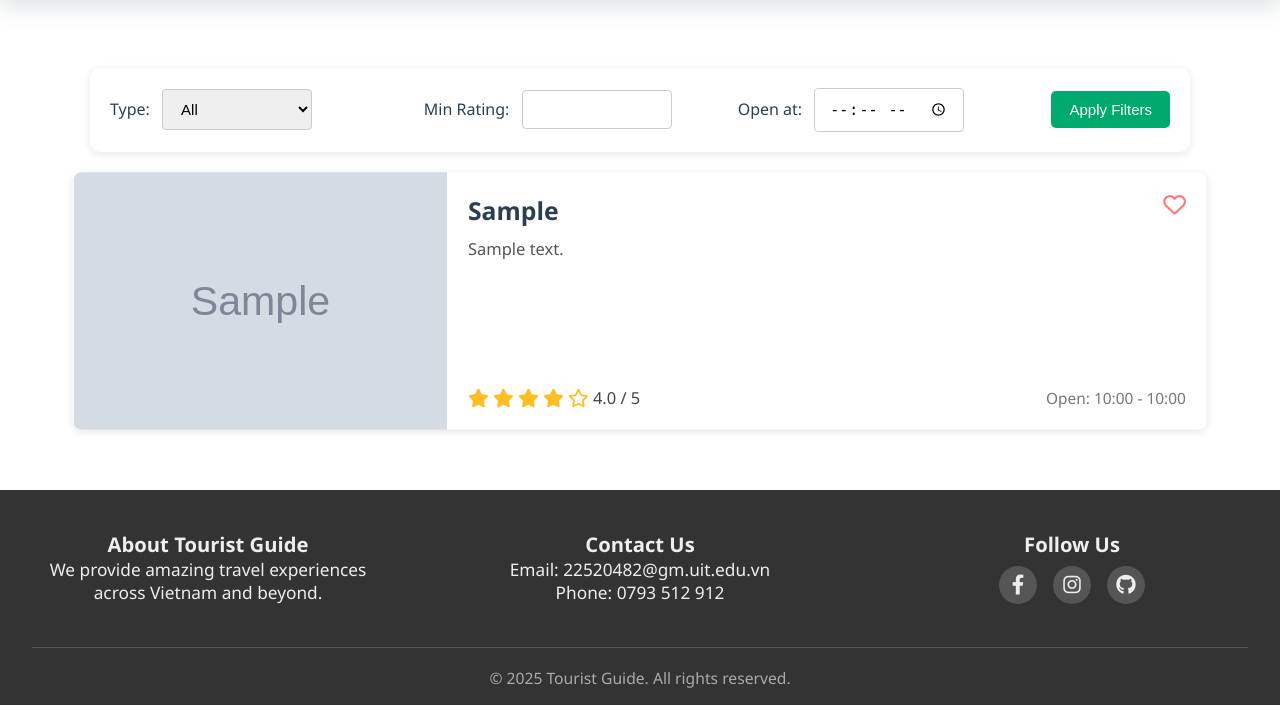
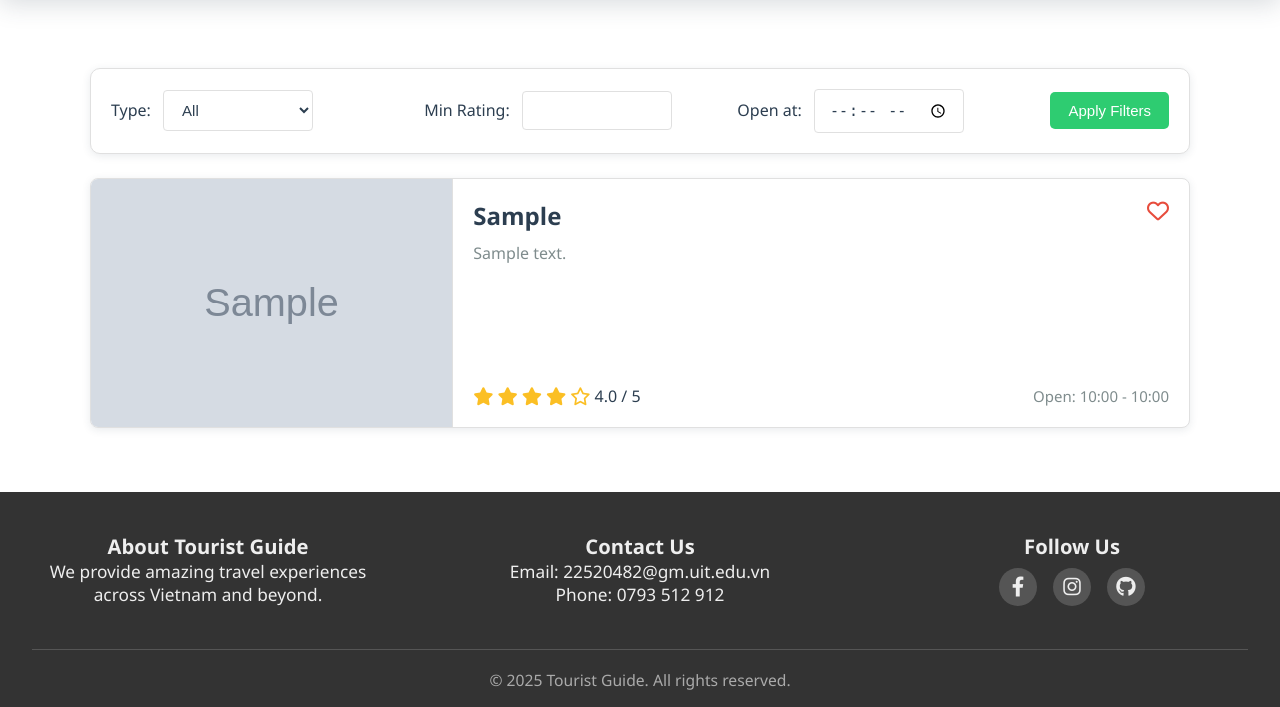
Before and after one commit to howardVoxcan/IE104_GoHCMC, a Django app: page /locations in a window 1280 px wide. Shown: the part 96-803 px from the top of the page. Run offline with Django 5.2, Linux system fonts and the light colour scheme; tables that the repository leaves empty hold one stand-in row (values such as "Sample post"); grey boxes marked "Sample" are stand-in pictures; parts of the project's set-up code (start-up, migrations or seed data) failed here and were passed over.

Commit message:
style(location): add and update CSS for location page

```diff
--- a/GoHCMC/static/css/locations.css
+++ b/GoHCMC/static/css/locations.css
@@ -1,16 +1,17 @@
 /* Filter section */
 .filter-section {
-  max-width: 1100px;             /* Giới hạn chiều rộng tối đa */
-  margin: 20px auto 24px auto;     /* Canh giữa và tạo khoảng cách dưới */
+  max-width: 1100px;
+  margin: 20px auto 24px auto;
   padding: 20px;
-  background: #fff;
+  background: var(--card-bg); /* Use a distinct background color */
+  border: 1px solid var(--border-color);
   border-radius: 10px;
-  box-shadow: 0 2px 8px rgba(0,0,0,0.1);
+  box-shadow: 0 2px 8px rgba(44, 62, 80, 0.1);
   display: flex;
   flex-wrap: wrap;
   gap: 20px;
   align-items: center;
-  justify-content: center;      /* Canh giữa các phần tử con */
+  justify-content: center;
 }
 
 .filter-element {
@@ -21,33 +22,37 @@
   font-size: 16px;
   font-weight: 500;
   margin-right: 8px;
+  color: var(--text-main);
 }
 
 .filter-section select,
 .filter-section input {
   padding: 10px 14px;
-  border: 1px solid #ccc;
+  border: 1px solid var(--border-color);
   border-radius: 4px;
   font-size: 15px;
   min-width: 150px;
+  background: var(--main-bg);
+  color: var(--text-main);
 }
 
 .filter-section button {
   flex: 1;
   padding: 10px 18px;
-  background-color:#00aa6c;
+  background-color: var(--primary);
   color: #fff;
   margin-left: auto;
   border: none;
   border-radius: 5px;
   cursor: pointer;
   font-size: 15px;
+  transition: background 0.2s, transform 0.2s;
 }
 
 .filter-section button:hover {
-  background-color: #029e65;
+  background-color: var(--secondary);
+  transform: scale(1.05);
 }
-
 
 /* Content section */
 .content-section {
@@ -65,20 +70,20 @@
 /* Card */
 .card {
   display: flex;
-  background-color: white;
+  background-color: var(--card-bg); /* Use a distinct background color */
+  border: 1px solid var(--border-color);
   border-radius: 8px;
   height: 250px;
   width: 1100px;
   margin: 0 auto;
   overflow: hidden;
-  box-shadow: 0 2px 8px rgba(0,0,0,0.1);
+  box-shadow: 0 2px 8px rgba(44, 62, 80, 0.1);
   transition: transform 0.3s, box-shadow 0.3s;
-  transform: scale(1.03);
 }
 
 .card:hover {
   transform: scale(1.05);
-  box-shadow: 0 4px 12px rgba(0,0,0,0.15);
+  box-shadow: 0 4px 12px rgba(44, 62, 80, 0.15);
 }
 
 /* Card image */
@@ -86,6 +91,7 @@
   width: 33%;
   background-size: cover;
   background-position: center;
+  border-right: 1px solid var(--border-color);
 }
 
 /* Card content */
@@ -101,11 +107,12 @@
   margin-bottom: 10px;
   font-size: 24px;
   font-weight: 600;
+  color: var(--text-main);
 }
 
 .card-content p {
   font-size: 16px;
-  color: #555;
+  color: var(--text-sub);
   margin-bottom: 14px;
 }
 
@@ -123,17 +130,17 @@
 
 .rating span {
   font-size: 16px;
-  color: #444;
+  color: var(--text-main);
 }
 
 .open-hour {
   font-size: 15px;
-  color: #777;
+  color: var(--text-sub);
 }
 
 /* Favourite button */
-.favourite{
-    margin-left: auto;
+.favourite {
+  margin-left: auto;
 }
 
 .favourite .fav-btn {
@@ -144,5 +151,5 @@
 }
 
 .favourite i {
-    color: rgb(255, 119, 119);
+  color: var(--danger);
 }
--- a/GoHCMC/templates/page/locations/index.html
+++ b/GoHCMC/templates/page/locations/index.html
@@ -39,7 +39,7 @@
 
 <section class="content-section">
     <div class="card-grid">
-        {% for loc in locations %}
+        {% for loc in locations|slice:":10"%}
         <div class="card">
             <a href="{% url 'display_location' loc.code %}" style="display: flex; width: 100%; text-decoration: none; color: inherit;">
               <div class="card-image" style="background-image: url('{{ loc.image_path }}');"></div>
```
